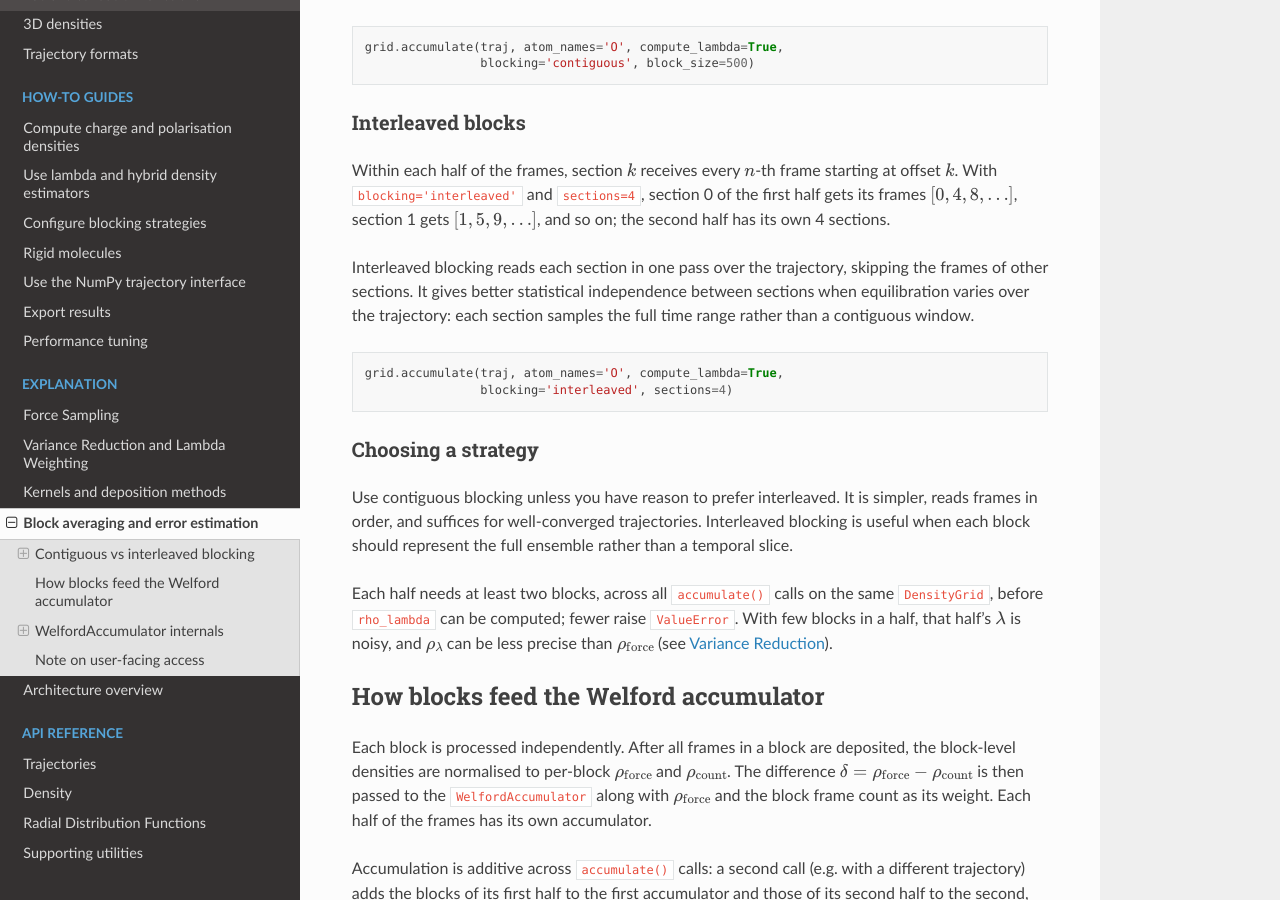
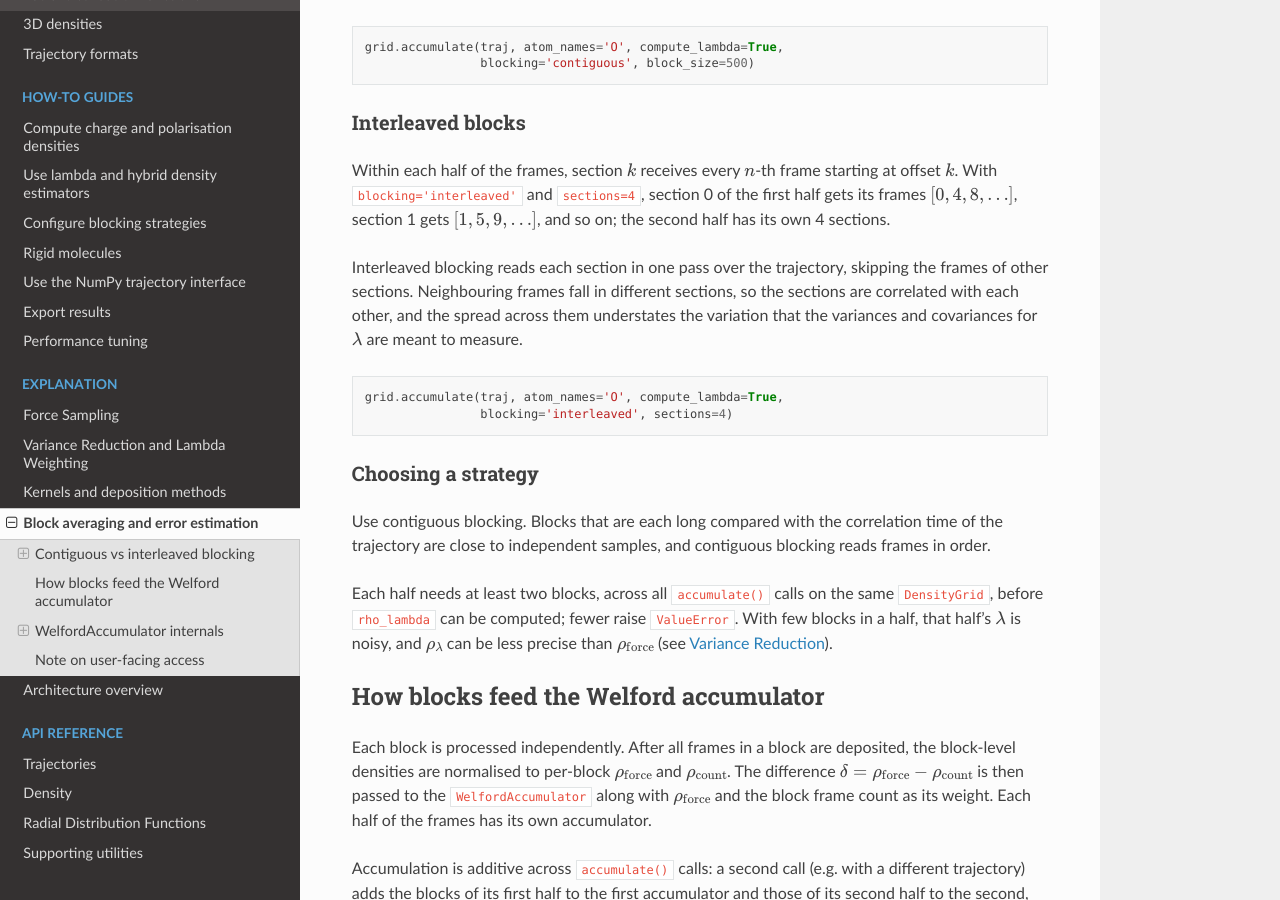
Before and after one commit to user200000/revelsmd, a Sphinx documentation site: the page built from docs/source/explanation/block-averaging.md, in a window 1280 px wide and 900 px high, scrolled down 811 px. Built offline with Sphinx 7.4.7 and the Read the Docs theme 3.1.0, drawn with Linux system fonts in a browser that asks for light colours.

Commit message:
Correct the docs' claims for interleaved blocking
The docs said interleaved sections reduce bias from slow drift and give better statistical independence between samples. Neighbouring frames fall in different sections, so the sections are correlated with each other and their spread understates the variation the variances and covariances for lambda are meant to measure (issue #44). The docs now say so, and recommend contiguous blocks that are each long compared with the correlation time.

````diff
--- a/docs/source/explanation/block-averaging.md
+++ b/docs/source/explanation/block-averaging.md
@@ -47,9 +47,10 @@ of the first half gets its frames $[0, 4, 8, \ldots]$, section 1 gets
 $[1, 5, 9, \ldots]$, and so on; the second half has its own 4 sections.
 
 Interleaved blocking reads each section in one pass over the trajectory,
-skipping the frames of other sections. It gives better statistical independence
-between sections when equilibration varies over the trajectory: each section
-samples the full time range rather than a contiguous window.
+skipping the frames of other sections. Neighbouring frames fall in different
+sections, so the sections are correlated with each other, and the spread across
+them understates the variation that the variances and covariances for $\lambda$
+are meant to measure.
 
 ```python
 grid.accumulate(traj, atom_names='O', compute_lambda=True,
@@ -58,10 +59,9 @@ grid.accumulate(traj, atom_names='O', compute_lambda=True,
 
 ### Choosing a strategy
 
-Use contiguous blocking unless you have reason to prefer interleaved. It is
-simpler, reads frames in order, and suffices for well-converged trajectories.
-Interleaved blocking is useful when each block should represent the full ensemble
-rather than a temporal slice.
+Use contiguous blocking. Blocks that are each long compared with the
+correlation time of the trajectory are close to independent samples, and
+contiguous blocking reads frames in order.
 
 Each half needs at least two blocks, across all `accumulate()` calls on the same
 `DensityGrid`, before `rho_lambda` can be computed; fewer raise `ValueError`.
````
Also changed, not shown: docs/source/explanation/variance-reduction.md (+1 -1 lines), docs/source/how-to/blocking.md (+3 -2 lines).
